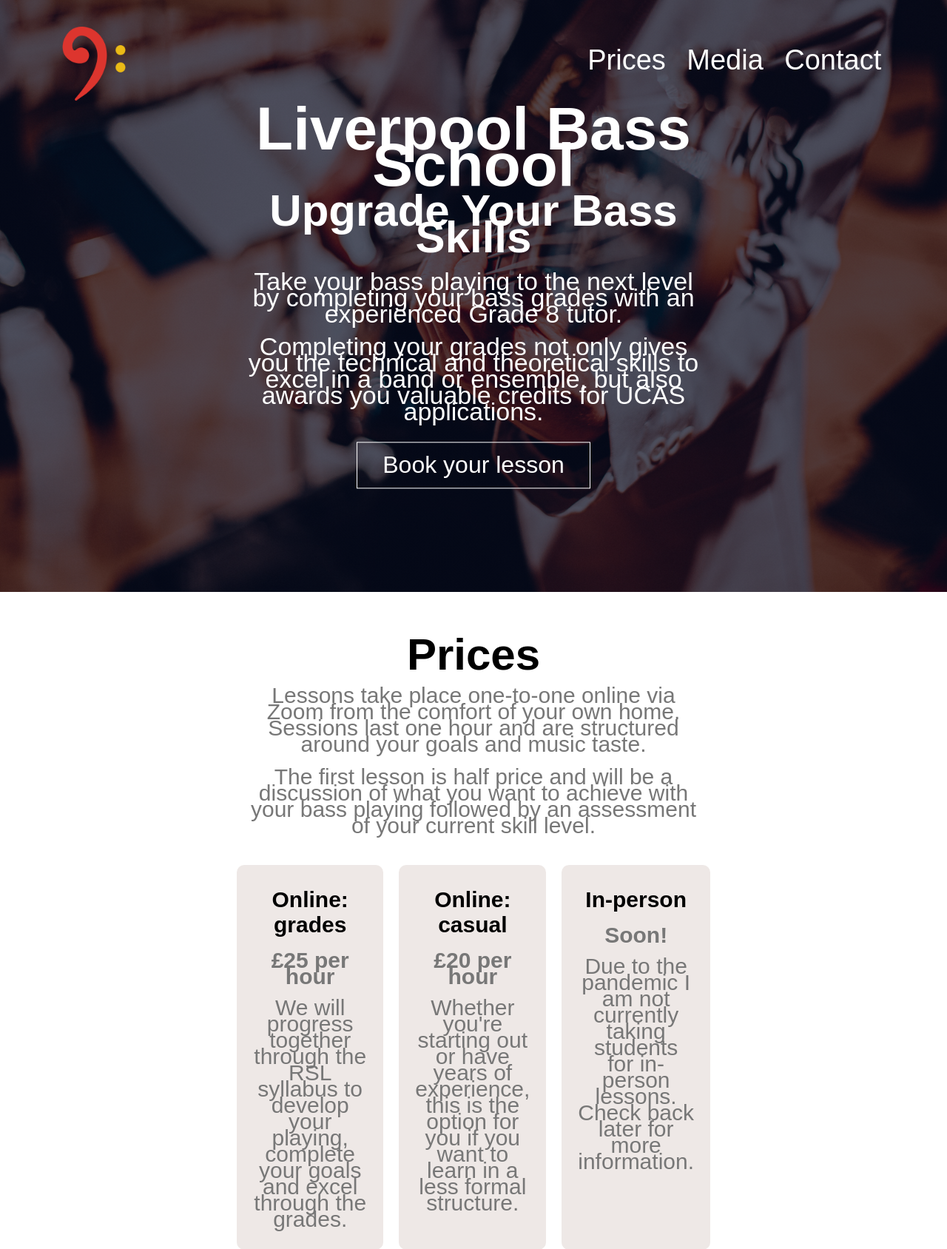
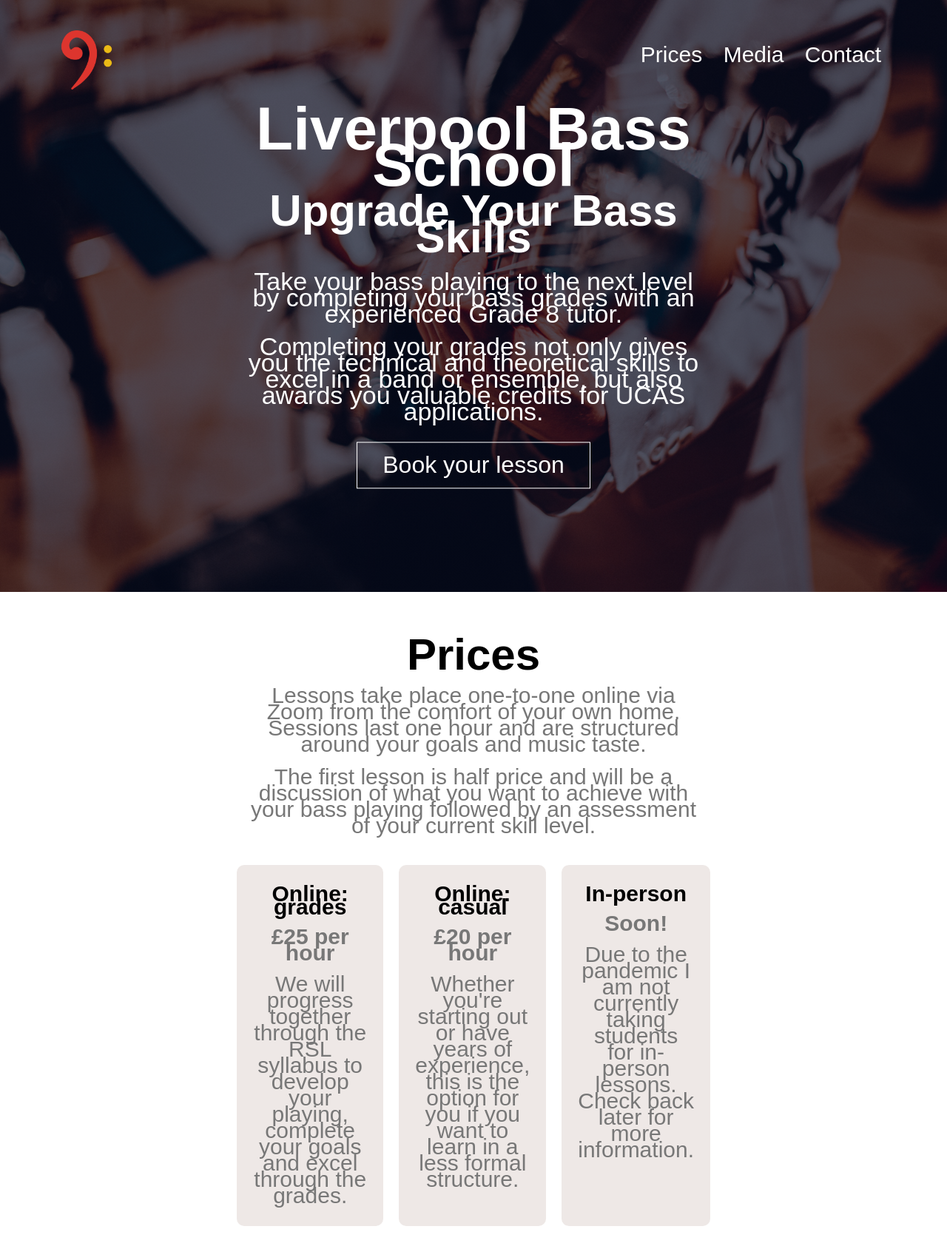
Before and after one commit to andrew-p89/liverpool-bass-school, a plain HTML site: page index.html in a window 1280 px wide. Shown: the top 1688 px of the page at 74% size. Drawn offline with Linux system fonts and the light colour scheme; a web font is replaced by a local one.

Commit message:
Adjusted spacing and cleaned order of script areas

```diff
--- a/index.html
+++ b/index.html
@@ -31,6 +31,19 @@
                 <a href="#contact" class="hero-btn">Book your lesson</a>
             </div>
         </section>
+
+        <!------JavaScript for Toggle Menu------>
+        <script>
+
+            var navLinks = document.getElementById("navLinks");
+            function showMenu(){
+                navLinks.style.right = "0";
+            }
+            function hideMenu(){
+                navLinks.style.right = "-200px";
+            }
+
+        </script>
 
     <!------Prices------>
     <section class="prices">
@@ -89,22 +102,6 @@
         </div>
     </section>
 
-    <!------JavaScript for Toggle Menu------>
-    <script>
-
-        var navLinks = document.getElementById("navLinks");
-        function showMenu(){
-            navLinks.style.right = "0";
-        }
-        function hideMenu(){
-            navLinks.style.right = "-200px";
-        }
-
-    </script>
-
-    </body>
-</html>
-
 <!--- Call to Action --->
 
 <section class="cta">
@@ -119,6 +116,9 @@
             <button type="submit">Send</button>
         </form>
     </div>
+
+<!--- Javascript for contact form --->
+
     <script src="https://smtpjs.com/v3/smtp.js"></script>
     <script>
         function sendEmail(){
@@ -150,3 +150,6 @@
     </div>
     </div>
 </section>
+
+</body>
+</html>
--- a/style.css
+++ b/style.css
@@ -21,8 +21,8 @@ nav {
 }
 
 nav img{
-    width: 100px;
-    padding-top: 10px;
+    width: 80px;
+    padding-top: 15px;
 }
 
 .nav-links {
@@ -40,7 +40,7 @@ nav img{
 .nav-links ul li a {
     color: #fff;
     text-decoration: none;
-    font-size: 38px;
+    font-size: 30px;
 }
 
 .nav-links ul li::after{
@@ -204,7 +204,7 @@ p {
     flex-basis: 31%;
     background: #eee8e6;
     border-radius: 10px;
-    margin-bottom: 5%;
+    margin-bottom: 20px;
     padding: 20px 12px;
     box-sizing: border-box;
     transition: 0.5s;
@@ -215,6 +215,7 @@ h3{
     font-size: 30px;
     font-weight: 600;
     margin: 10px 0;
+    line-height: 0.6;
 }
 
 h4{
@@ -251,7 +252,6 @@ h4{
     width: 100%;
     margin: auto;
     text-align: center;
-    padding: 50px 0;
     background-image: linear-gradient(rgba(4,9,30,0.7), rgba(4,9,30,0.7));
 }
 
@@ -260,7 +260,7 @@ h4{
     color: white;
     margin: auto;
     text-align: center;
-    padding-top: 50px;
+    padding: 50px 0 30px;
 }
 
 .media-text p{
@@ -403,7 +403,6 @@ form button:hover{
     color: white;
     margin: auto;
     text-align: center;
-    padding: 50px 0;
 }
 
 .footer-text p{
```
